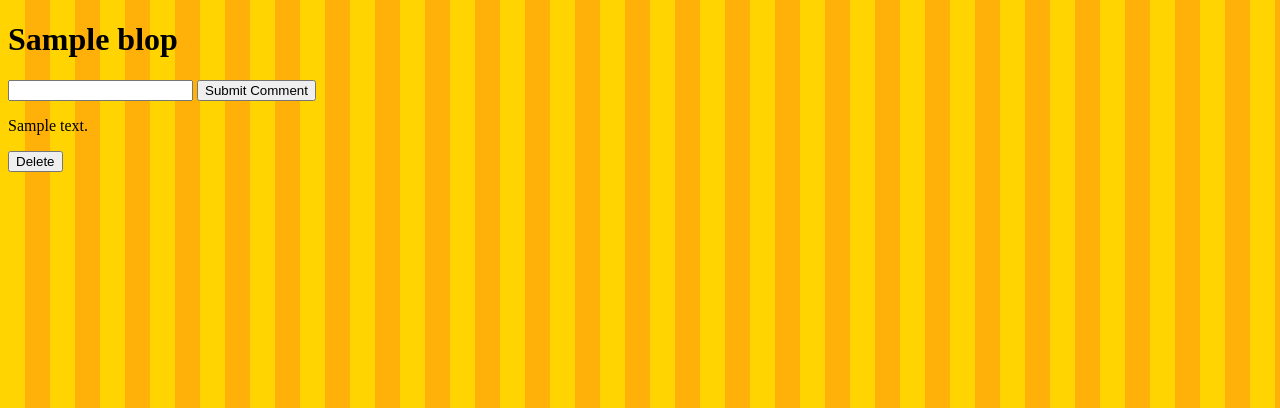
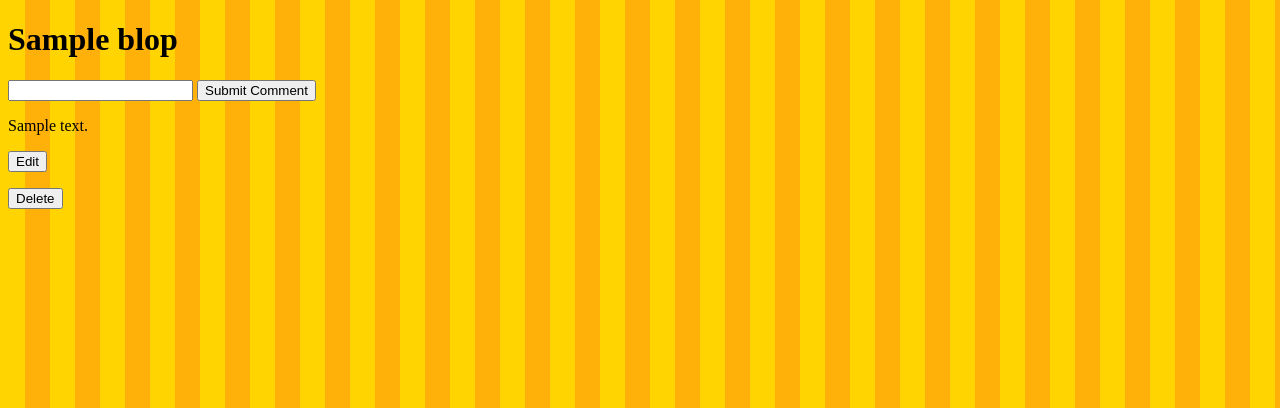
Before and after one commit to laststandjam/Blopper, a Django app: page /blops/1/ in a window 1280 px wide. Shown: the part 110-518 px from the top of the page. Run offline with Django 3.2, Linux system fonts and the light colour scheme; a user stored in the database is signed in; tables that the repository leaves empty hold one stand-in row (values such as "Sample post").

Commit message:
Create comment edit form, url, and view

```diff
--- a/main_app/templates/main_app/detail.html
+++ b/main_app/templates/main_app/detail.html
@@ -18,6 +18,10 @@
   {% for comment in comments %}
     <p>{{comment}}</p>
     {% if comment.creator == user %}
+      <form action="{% url 'main_app:edit_comment' blop.id comment.id %}" method="POST">
+        {% csrf_token %}
+        <input type="submit" value="Edit" class="btn">
+      </form>
       <form action="{% url 'main_app:delete_comment' blop.id comment.id %}" method="POST">
         {% csrf_token %}
         <input type="submit" value="Delete" class="btn">
--- a/main_app/urls.py
+++ b/main_app/urls.py
@@ -11,6 +11,7 @@ urlpatterns = [
   path('blops/create', views.BlopCreate.as_view(), name='create_blop'),
   path('blops/<int:blop_id>/comment', views.comment_create, name='create_comment'),
   path('blops/<int:blop_id>/comment/<int:comment_id>/delete', views.comment_delete, name='delete_comment'),
+  path('blops/<int:blop_id>/comment/<int:comment_id>/edit', views.comment_edit, name='edit_comment'),
   path('blopper/', views.blopper, name='blopper'),
   path('articles/', views.articles, name='articles'),
   path('videos/', views.videos, name='videos'),
--- a/main_app/views.py
+++ b/main_app/views.py
@@ -82,3 +82,6 @@ def comment_delete(request, blop_id, comment_id):
   if comment.creator == request.user:
     comment.delete()
   return redirect('main_app:blop_details', blop_id=blop_id)
+
+def comment_edit(request, blop_id, comment_id):
+  return redirect('main_app:blop_details', blop_id=blop_id)
```
